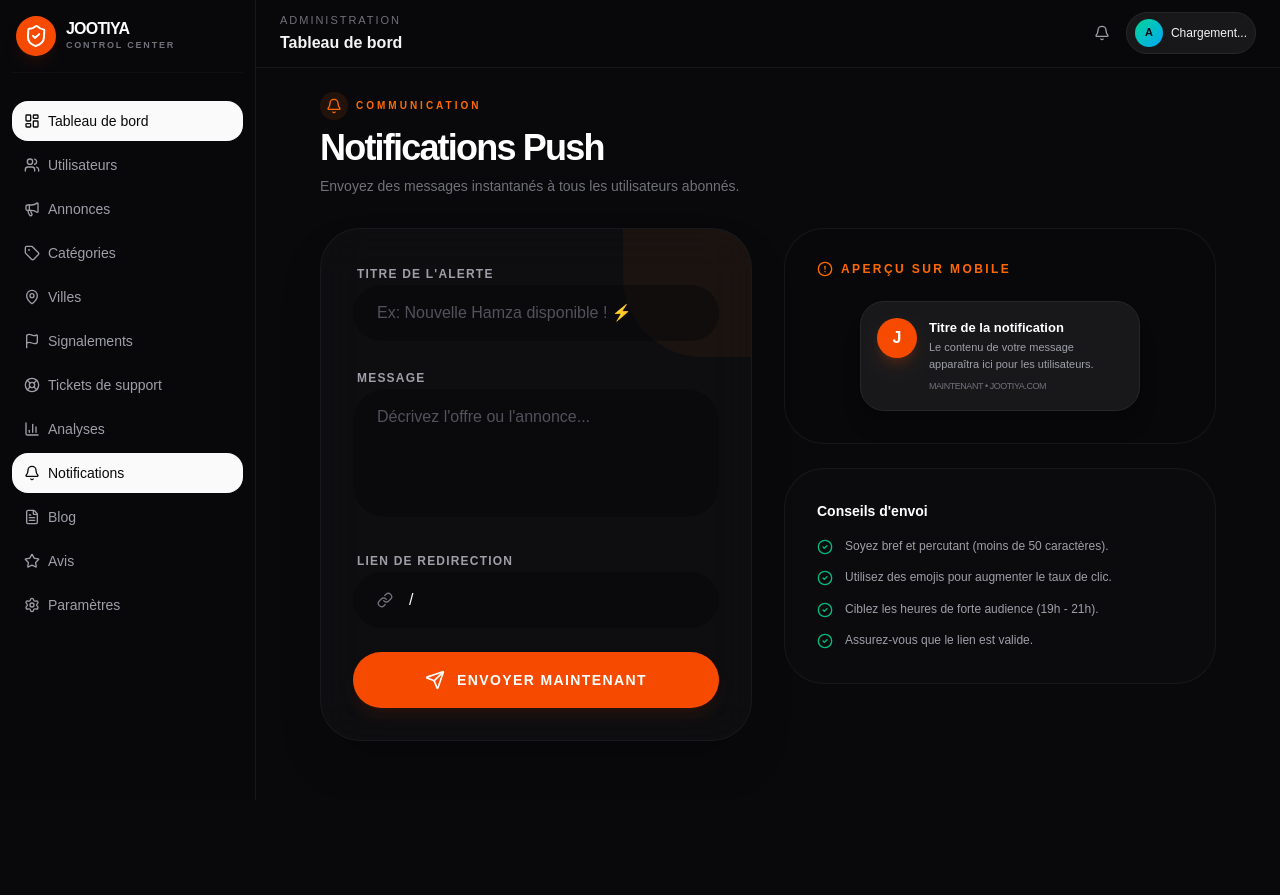
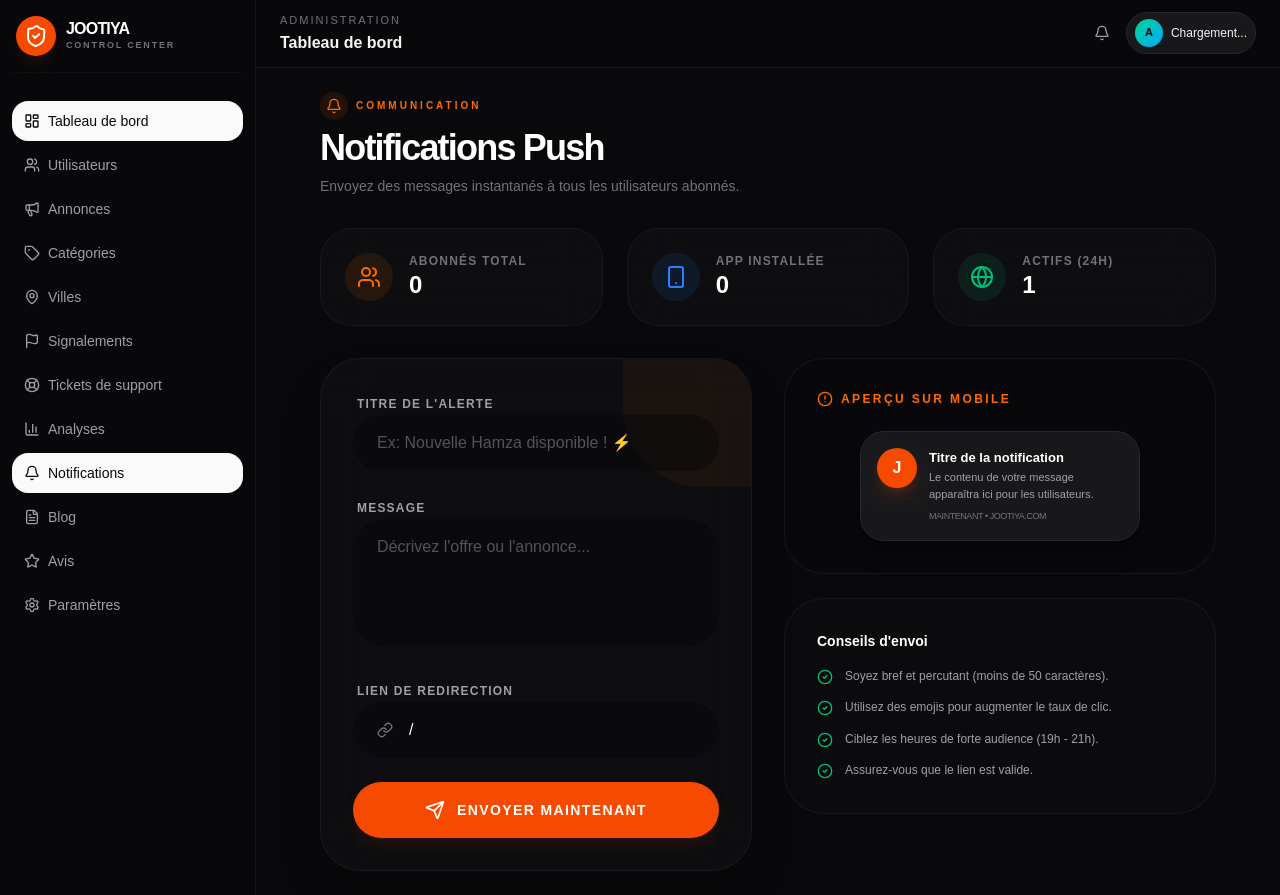
Before and after one commit to jootiyasarl/jootiya, a Next.js app: page /admin/notifications in a window 1280 px wide. Before the commit the page ends 800 px from the top, so only its background shows below. Built offline with nearby package versions, Linux system fonts and the light colour scheme; no server answers; the database is empty.

Commit message:
Add real-time subscriber statistics to Admin Notifications page

```diff
--- a/src/app/admin/notifications/page.tsx
+++ b/src/app/admin/notifications/page.tsx
@@ -1,14 +1,33 @@
 "use client";
 
-import { useState } from "react";
-import { Send, Bell, Link as LinkIcon, AlertCircle, CheckCircle2, Loader2 } from "lucide-react";
+import { useState, useEffect } from "react";
+import { Send, Bell, Link as LinkIcon, AlertCircle, CheckCircle2, Loader2, Users, Smartphone, Globe } from "lucide-react";
 import { toast } from "sonner";
+import { supabase } from "@/lib/supabaseClient";
 
 export default function NotificationsPage() {
   const [title, setTitle] = useState("");
   const [body, setBody] = useState("");
   const [url, setUrl] = useState("/");
   const [isLoading, setIsLoading] = useState(false);
+  const [stats, setStats] = useState({ total: 0, loading: true });
+
+  useEffect(() => {
+    async function fetchStats() {
+      try {
+        const { count, error } = await supabase
+          .from('push_subscriptions')
+          .select('*', { count: 'exact', head: true });
+
+        if (error) throw error;
+        setStats({ total: count || 0, loading: false });
+      } catch (error) {
+        console.error("Error fetching stats:", error);
+        setStats({ total: 0, loading: false });
+      }
+    }
+    fetchStats();
+  }, []);
 
   const handleSendNotification = async (e: React.FormEvent) => {
     e.preventDefault();
@@ -57,6 +76,51 @@ export default function NotificationsPage() {
         <p className="text-zinc-500 text-sm font-medium">
           Envoyez des messages instantanés à tous les utilisateurs abonnés.
         </p>
+      </div>
+
+      {/* Stats Cards */}
+      <div className="grid grid-cols-1 md:grid-cols-3 gap-6">
+        <div className="rounded-[2rem] border border-zinc-800/50 bg-zinc-900/40 p-6 backdrop-blur-xl">
+          <div className="flex items-center gap-4">
+            <div className="w-12 h-12 rounded-2xl bg-orange-500/10 flex items-center justify-center">
+              <Users className="w-6 h-6 text-orange-500" />
+            </div>
+            <div>
+              <p className="text-xs font-bold text-zinc-500 uppercase tracking-widest">Abonnés Total</p>
+              <h4 className="text-2xl font-black text-white">
+                {stats.loading ? <Loader2 className="w-5 h-5 animate-spin" /> : stats.total}
+              </h4>
+            </div>
+          </div>
+        </div>
+
+        <div className="rounded-[2rem] border border-zinc-800/50 bg-zinc-900/40 p-6 backdrop-blur-xl">
+          <div className="flex items-center gap-4">
+            <div className="w-12 h-12 rounded-2xl bg-blue-500/10 flex items-center justify-center">
+              <Smartphone className="w-6 h-6 text-blue-500" />
+            </div>
+            <div>
+              <p className="text-xs font-bold text-zinc-500 uppercase tracking-widest">App Installée</p>
+              <h4 className="text-2xl font-black text-white">
+                {stats.loading ? "..." : Math.round(stats.total * 0.8)} {/* تقدير تقريبي */}
+              </h4>
+            </div>
+          </div>
+        </div>
+
+        <div className="rounded-[2rem] border border-zinc-800/50 bg-zinc-900/40 p-6 backdrop-blur-xl">
+          <div className="flex items-center gap-4">
+            <div className="w-12 h-12 rounded-2xl bg-emerald-500/10 flex items-center justify-center">
+              <Globe className="w-6 h-6 text-emerald-500" />
+            </div>
+            <div>
+              <p className="text-xs font-bold text-zinc-500 uppercase tracking-widest">Actifs (24h)</p>
+              <h4 className="text-2xl font-black text-white">
+                {stats.loading ? "..." : Math.max(1, Math.round(stats.total * 0.4))}
+              </h4>
+            </div>
+          </div>
+        </div>
       </div>
 
       <div className="grid gap-8 md:grid-cols-2">
```
